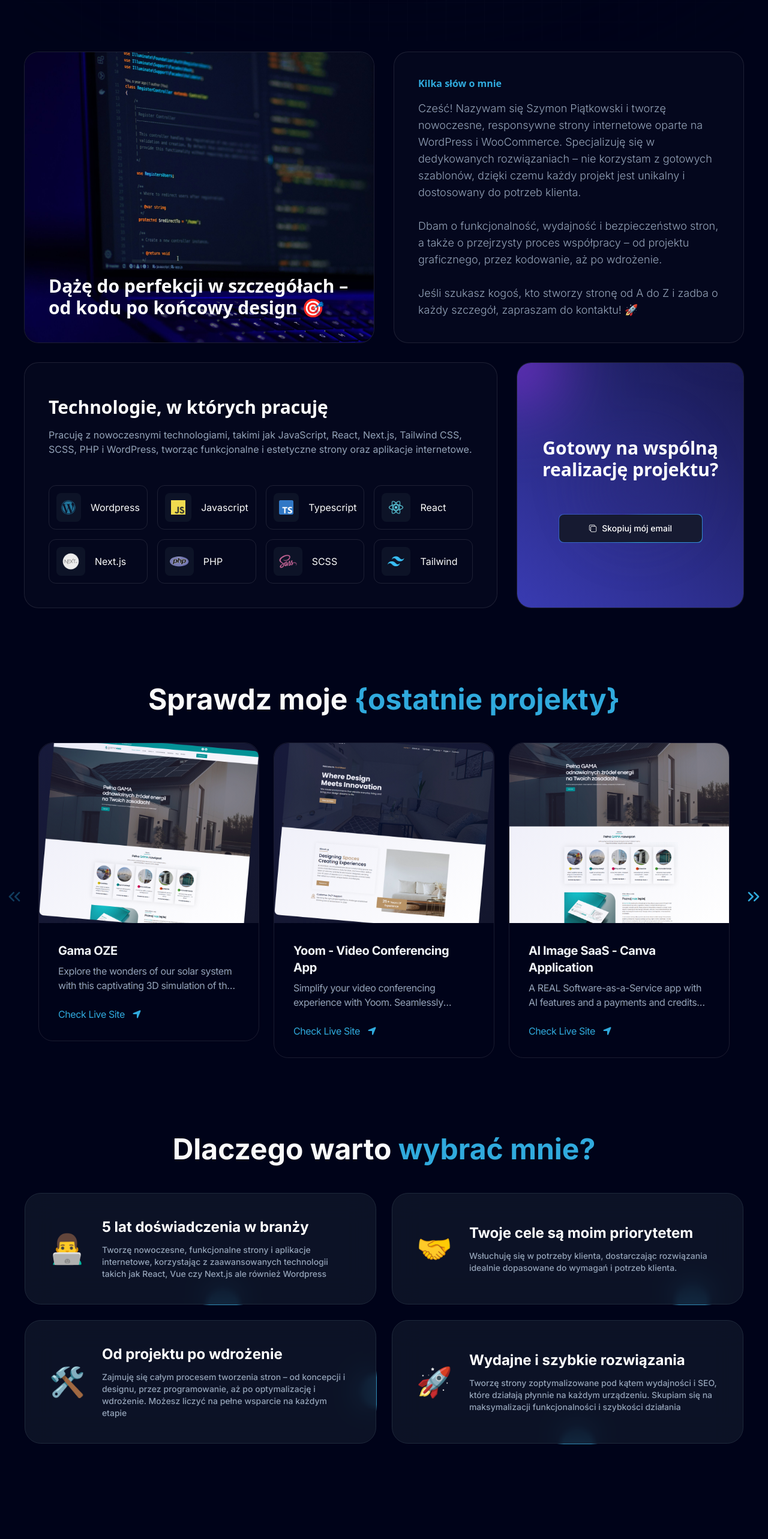
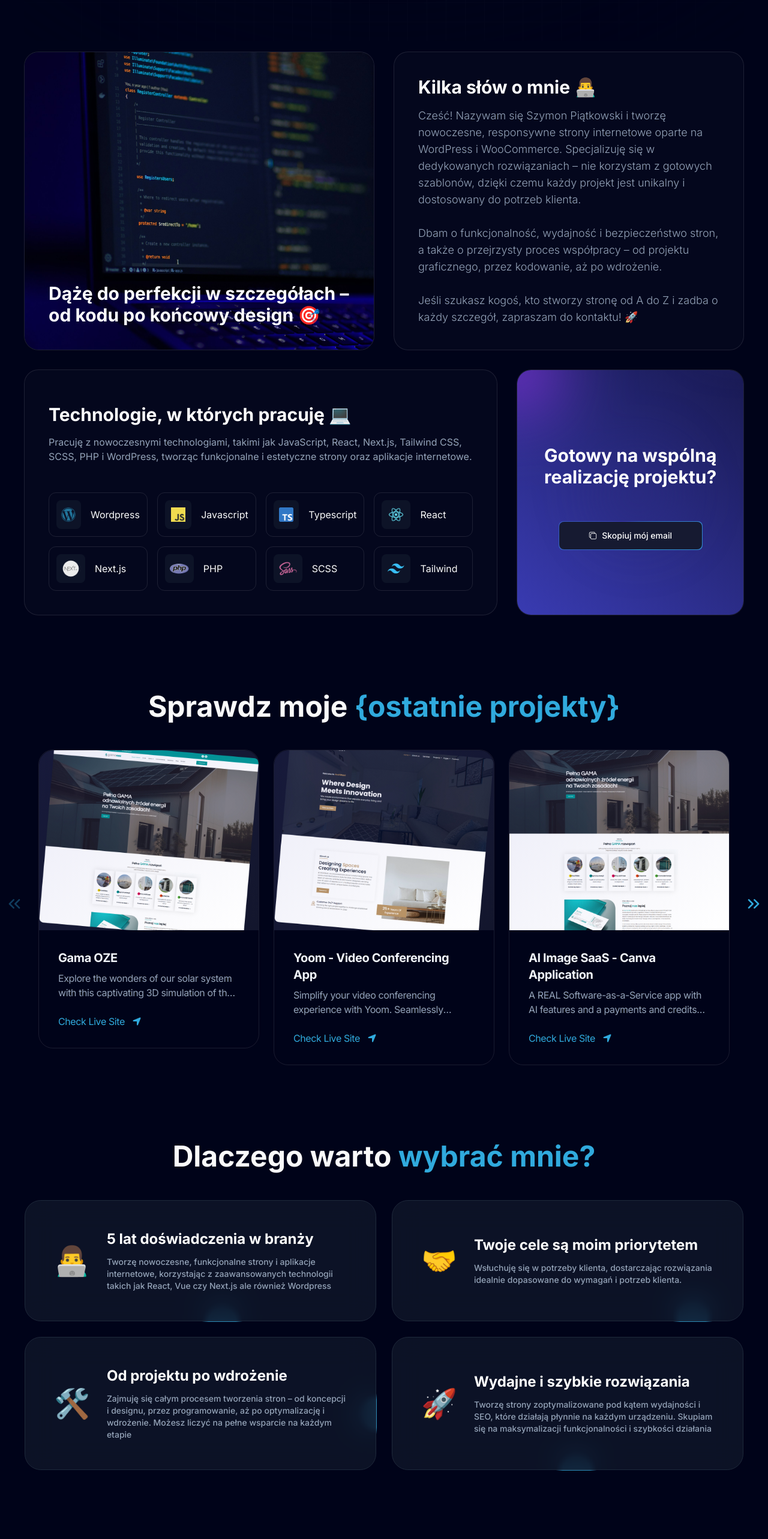
Before and after one commit to frageno/portfolio, a Next.js app: page / in a window 1280 px wide. Shown: the part 840-3406 px from the top of the page at 60% size. Built offline with nearby package versions, Linux system fonts and the light colour scheme.

Commit message:
fix: minor layout adjustments

```diff
--- a/components/Experience.tsx
+++ b/components/Experience.tsx
@@ -15,9 +15,8 @@ const Experience = () => {
                     duration={Math.floor(Math.random() * 10000) + 10000}
                     borderRadius='1.75rem'
                     classNames="flex-1 text-white border-neutral-200 dark:border-white/[0.1]">
-                    <div className="flex lg:flex-row flex-col lg:items-center p-3 py-6 md:p-5 lg:p-10 gap-2">
-                        {/* <img src={card.thumbnail} alt={card.thumbnail} className="lg-32 md:w-20 w-16" /> */}
-                        <div className="text-2xl md:text-5xl">
+                    <div className="flex lg:flex-row flex-col lg:items-center p-6 md:p-8 xl:p-12 gap-2">
+                        <div className="text-4xl md:text-5xl mb-4 lg:mb-0">
                             {card.icon}
                         </div>
                         <div className="lg:ms-5">
--- a/components/Footer.tsx
+++ b/components/Footer.tsx
@@ -27,7 +27,7 @@ const Footer = () => {
             </a>
         </div>
         <div className="flex mt-16 md:flex-row flex-col justify-between items-center gap-4">
-            <p className="md:text-base text-small md:font-normal font-light">Copyright 2025 Simon</p>
+            <p className="text-center md:text-base text-small md:font-normal font-light">Copyright {new Date().getFullYear()} Piatkowski.dev. All rights reserved</p>
                <div className="flex items-center md:gap-3 gap-6">
             {socialMedia.map((social) => (
                 <a
--- a/components/Grid.tsx
+++ b/components/Grid.tsx
@@ -17,7 +17,6 @@ const Grid = () => {
                     img={item.img}
                     imgClassName={item.imgClassName}
                     titleClassName={item.titleClassName}
-                    spareImg={item.spareImg}
                 />
             ))}
 
--- a/components/ui/BentoGrid.tsx
+++ b/components/ui/BentoGrid.tsx
@@ -52,7 +52,7 @@ export const BentoGridItem = ({
 }: {
   className?: string;
   id: number;
-  title?: string | React.ReactNode;
+  title?: string;
   subtitle?: string | React.ReactNode;
   description?: string;
   img?: string;
@@ -118,12 +118,12 @@ export const BentoGridItem = ({
             `${(id === 1 || id === 2) && "group-hover/bento:translate-x-2 transition duration-200"} relative md:h-full flex flex-col px-5 p-5 lg:p-10 space-y-4`
           )}
         >
-          <div className="font-sans font-semibold md:text-xs lg:text-base text-sm text-purple z-10">
+          <div className="font-bold md:text-xs lg:text-3xl text-sm text-white z-10">
             {subtitle}
           </div>
           <div
-            className={`${(id === 1 || id === 3 || id === 4) && "font-sans text-lg lg:text-3xl !text-white !font-bold"} font-light text-slate-400 text-lg z-10`}
-            dangerouslySetInnerHTML={{ __html: title }}
+            className={`${(id === 1 || id === 3 || id === 4) && "font-primary text-lg lg:text-3xl !text-white !font-bold"} font-light text-slate-400 text-lg z-10`}
+            dangerouslySetInnerHTML={{ __html: title || '' }}
           />
           {description && (
             <div className="text-base text-slate-400 max-w-3xl">
--- a/data/index.ts
+++ b/data/index.ts
@@ -20,13 +20,13 @@ export const navItems = [
       title: `Cześć! Nazywam się Szymon Piątkowski i tworzę nowoczesne, responsywne strony internetowe oparte na WordPress i WooCommerce. Specjalizuję się w dedykowanych rozwiązaniach – nie korzystam z gotowych szablonów, dzięki czemu każdy projekt jest unikalny i dostosowany do potrzeb klienta.
             <br /><br />Dbam o funkcjonalność, wydajność i bezpieczeństwo stron, a także o przejrzysty proces współpracy – od projektu graficznego, przez kodowanie, aż po wdrożenie.
             <br /><br /> Jeśli szukasz kogoś, kto stworzy stronę od A do Z i zadba o każdy szczegół, zapraszam do kontaktu! 🚀`,
-      subtitle: "Kilka słów o mnie",
+      subtitle: "Kilka słów o mnie 👨‍💻",
       className: "lg:col-span-6 col-span-12",
       titleClassName: "justify-start",
     },
     {
       id: 3,
-      title: "Technologie, w których pracuję",
+      title: "Technologie, w których pracuję 💻",
       description: 'Pracuję z nowoczesnymi technologiami, takimi jak JavaScript, React, Next.js, Tailwind CSS, SCSS, PHP i WordPress, tworząc funkcjonalne i estetyczne strony oraz aplikacje internetowe.',
       className: "xl:col-span-8 col-span-12 md:row-span-2",
       titleClassName: "justify-center",
```
